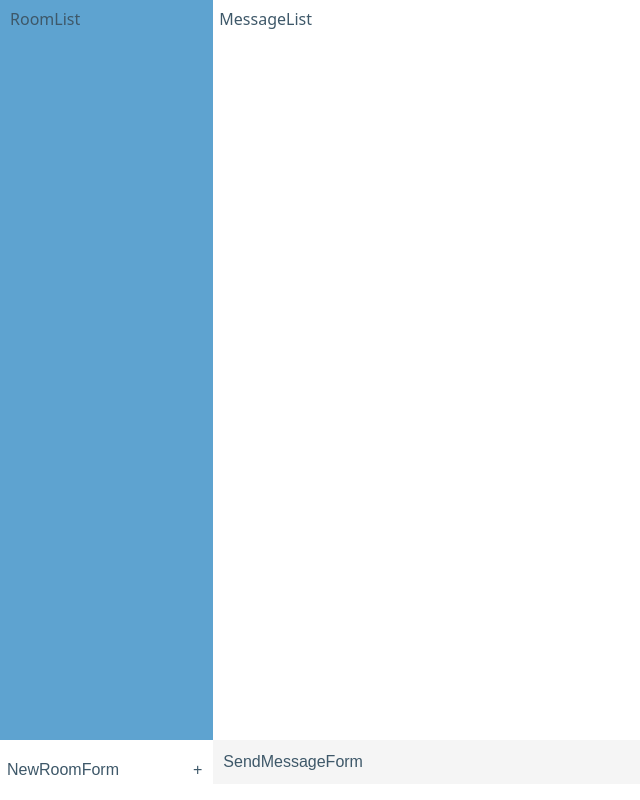
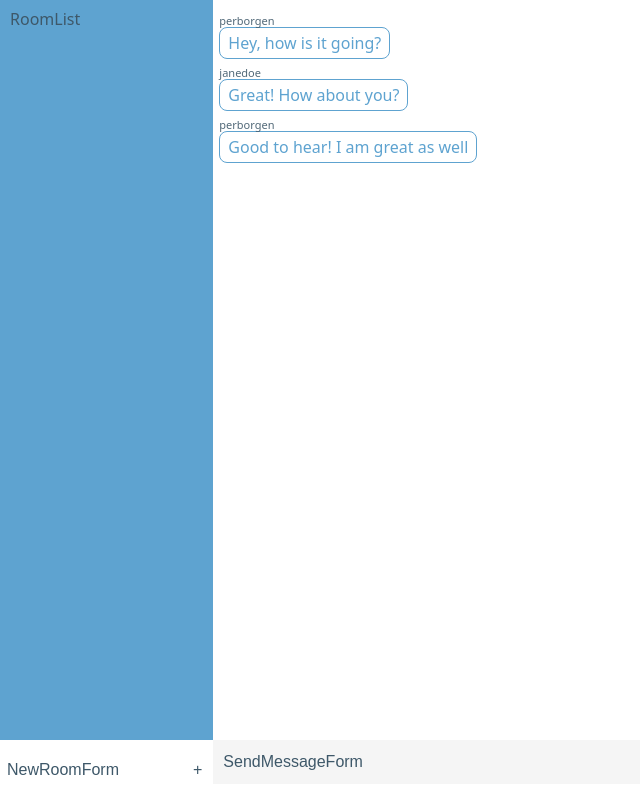
Before and after one commit to yougotwill/react-chatkit-app, a React app: page / in a window 1280 px wide. Shown: the whole page, without its empty margins (0-640 px from the left). Built offline with nearby package versions, Linux system fonts and the light colour scheme.

Commit message:
Completed the MessageList component video, updated README.md, added tweaks to the message styling

```diff
--- a/components/MessageList.js
+++ b/components/MessageList.js
@@ -1,10 +1,31 @@
 import React from 'react'
 
+const DUMMY_DATA = [
+  {
+      senderId: 'perborgen',
+      text: 'Hey, how is it going?'
+  },
+  {
+      senderId: 'janedoe',
+      text: 'Great! How about you?'
+  },
+  {
+      senderId: 'perborgen',
+      text: 'Good to hear! I am great as well'
+  }
+]
 class MessageList extends React.Component {
     render() {
         return (
             <div className="message-list">
-                <div className="help-text">MessageList</div>
+              {DUMMY_DATA.map((message, index) => {
+                return (
+                  <div key={index} className="message"> {/* index is not usually used as a key but because we don't plan on changing the order of the messages it's fine */}
+                    <div className="message-username">{message.senderId}</div>
+                    <div className="message-text">{message.text}</div>
+                  </div>
+                  )
+                })}
             </div>
         )
     }
--- a/style.css
+++ b/style.css
@@ -136,11 +136,12 @@ html, body {
     margin-bottom: 6px;
 }
 .message .message-text {
-    background: var(--main-color);
-    color: var(--secondary-color);
+    color: var(--main-color);
+    background: var(--secondary-color);
     display: inline;
     padding: 4px 8px;
     border-radius: 8px;
+    border: 1px solid var(--main-color);
 }
 
 .message-list {
```
Also changed, not shown: 2 other files (tests, documents, lock files or other folders).
